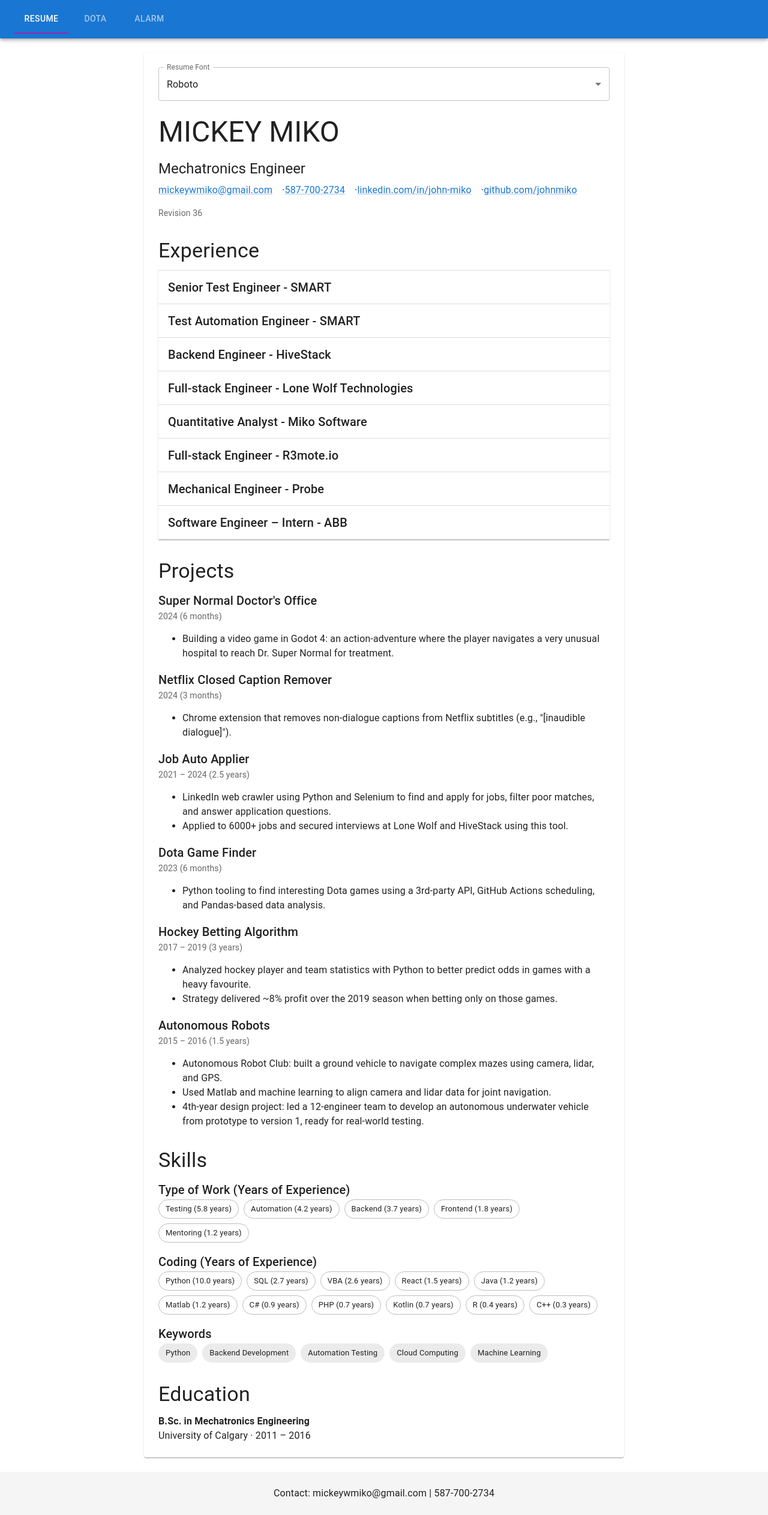
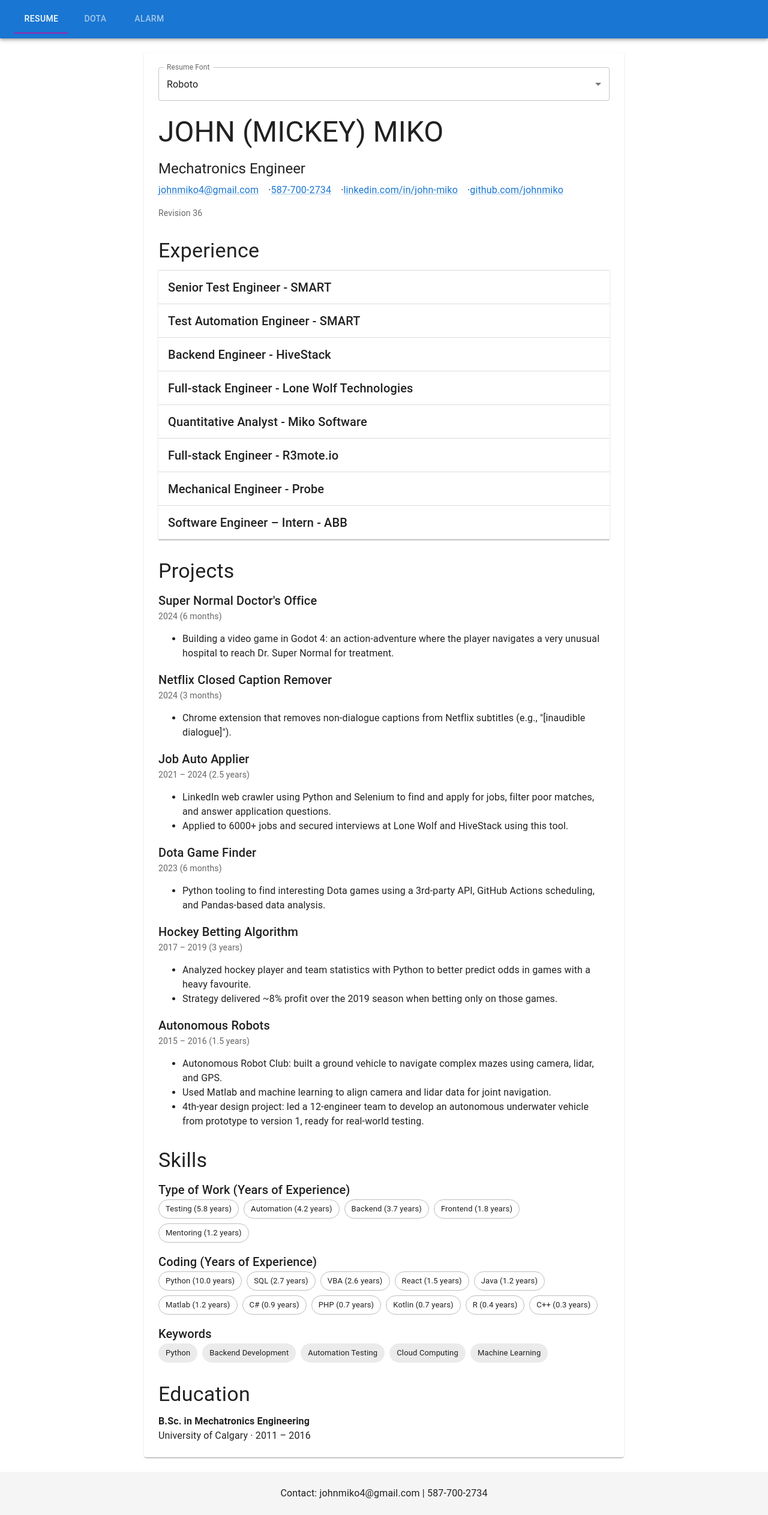
Before and after one commit to johnmiko/portfolio, a React (Vite) app: page / in a window 1280 px wide. Shown: the whole page at 60% size. Built offline with nearby package versions, Linux system fonts and the light colour scheme; some icons are missing.

Commit message:
Update name to John (Mickey) Miko and revert email to johnmiko4@gmail.com

```diff
--- a/src/components/Layout.tsx
+++ b/src/components/Layout.tsx
@@ -35,7 +35,7 @@
       <Box component="footer" sx={{ py: 3, px: 2, mt: 'auto', backgroundColor: 'grey.100' }}>
         <Container maxWidth="sm">
           <Typography variant="body1" align="center">
-            Contact: mickeywmiko@gmail.com | 587-700-2734
+            Contact: johnmiko4@gmail.com | 587-700-2734
           </Typography>
         </Container>
       </Box>
--- a/src/components/Resume.tsx
+++ b/src/components/Resume.tsx
@@ -51,13 +51,13 @@
       </Box>
 
       <Typography variant="h3" component="h1" gutterBottom>
-        MICKEY MIKO
+        JOHN (MICKEY) MIKO
       </Typography>
       <Typography variant="h5" component="h2" gutterBottom>
         Mechatronics Engineer
       </Typography>
       <Box sx={{ mb: 2 }}>
-        <Link href="mailto:mickeywmiko@gmail.com" sx={{ mr: 2 }}>mickeywmiko@gmail.com</Link>·
+        <Link href="mailto:johnmiko4@gmail.com" sx={{ mr: 2 }}>johnmiko4@gmail.com</Link>·
         <Link href="tel:+15877002734" sx={{ mr: 2 }}>587-700-2734</Link>·
         <Link href="https://linkedin.com/in/john-miko" sx={{ mr: 2 }}>linkedin.com/in/john-miko</Link>·
         <Link href="https://github.com/johnmiko">github.com/johnmiko</Link>
```
